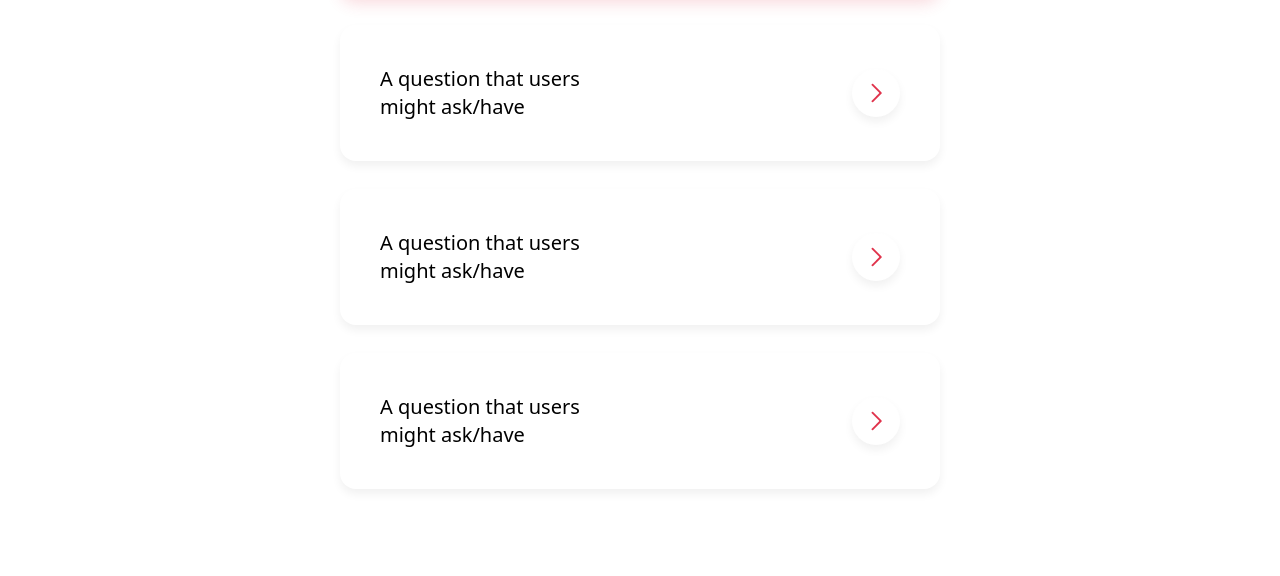
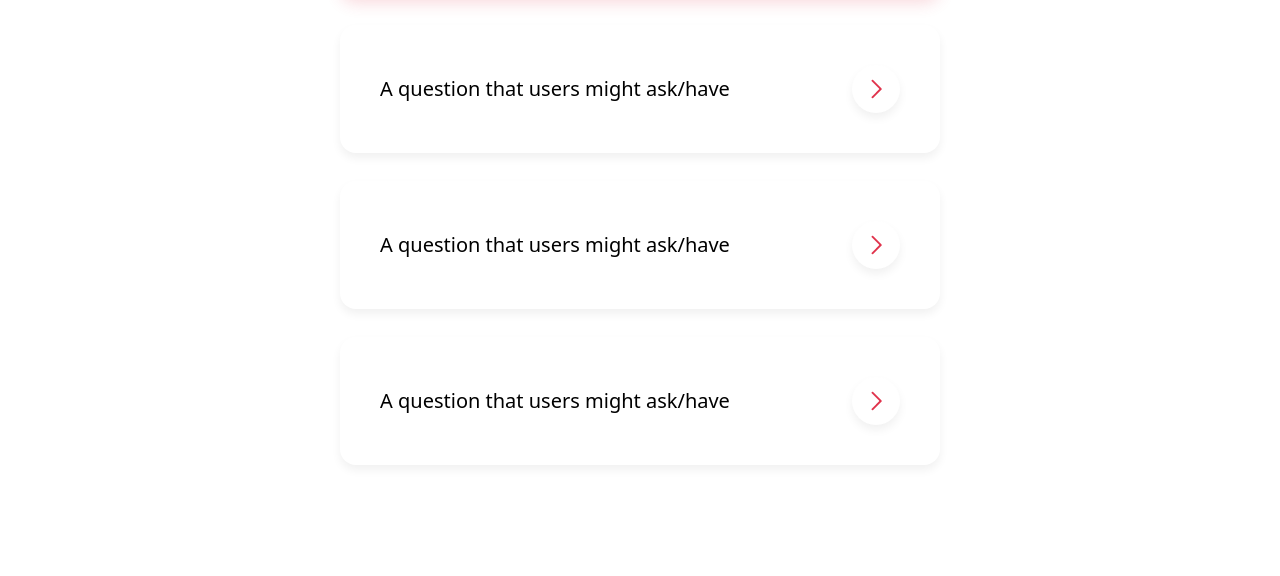
Before and after one commit to kwawbaidoo/petrolpaditailwind, a website: page index.html in a window 1280 px wide. Shown: the part 2975-3551 px from the top of the page. Drawn offline with Linux system fonts and the light colour scheme.

```diff
--- a/index.html
+++ b/index.html
@@ -212,7 +212,7 @@
           </div>
           <div class="p-4 rounded-2xl w-full shadow-faqminoshadow lg:w-full lg:px-10 lg:py-10">
             <div class="flex justify-between items-center ">
-              <h3 class="font-inter font-medium max-w-52 text-xl">
+              <h3 class="font-inter font-medium max-w-52  lg:max-w-96  text-xl">
                 A question that users might ask/have
               </h3>
               <span
@@ -224,7 +224,7 @@
           </div>
           <div class="p-4 rounded-2xl w-full shadow-faqminoshadow lg:px-10 lg:py-10 lg:w-full">
             <div class="flex justify-between items-center">
-              <h3 class="font-inter font-medium max-w-52 text-xl">
+              <h3 class="font-inter font-medium max-w-52 lg:max-w-96 text-xl">
                 A question that users might ask/have
               </h3>
               <span
@@ -236,7 +236,7 @@
           </div>
           <div class="p-4 rounded-2xl w-full shadow-faqminoshadow lg:px-10 lg:py-10 lg:w-full">
             <div class="flex justify-between items-center">
-              <h3 class="font-inter font-medium text-xl max-w-52">
+              <h3 class="font-inter font-medium text-xl max-w-52 lg:max-w-96">
                 A question that users might ask/have
               </h3>
               <span
```
Also changed, not shown: output.css.
